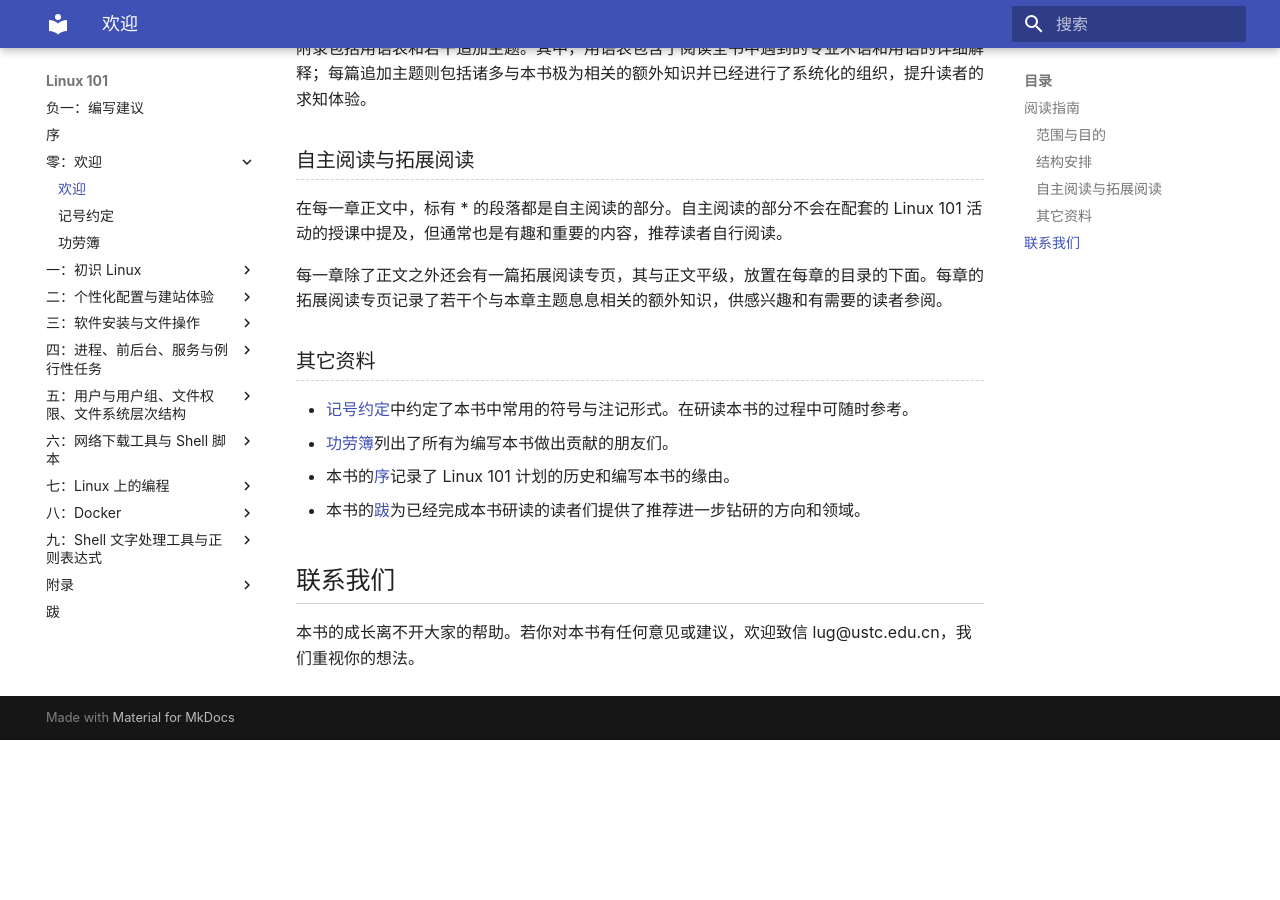
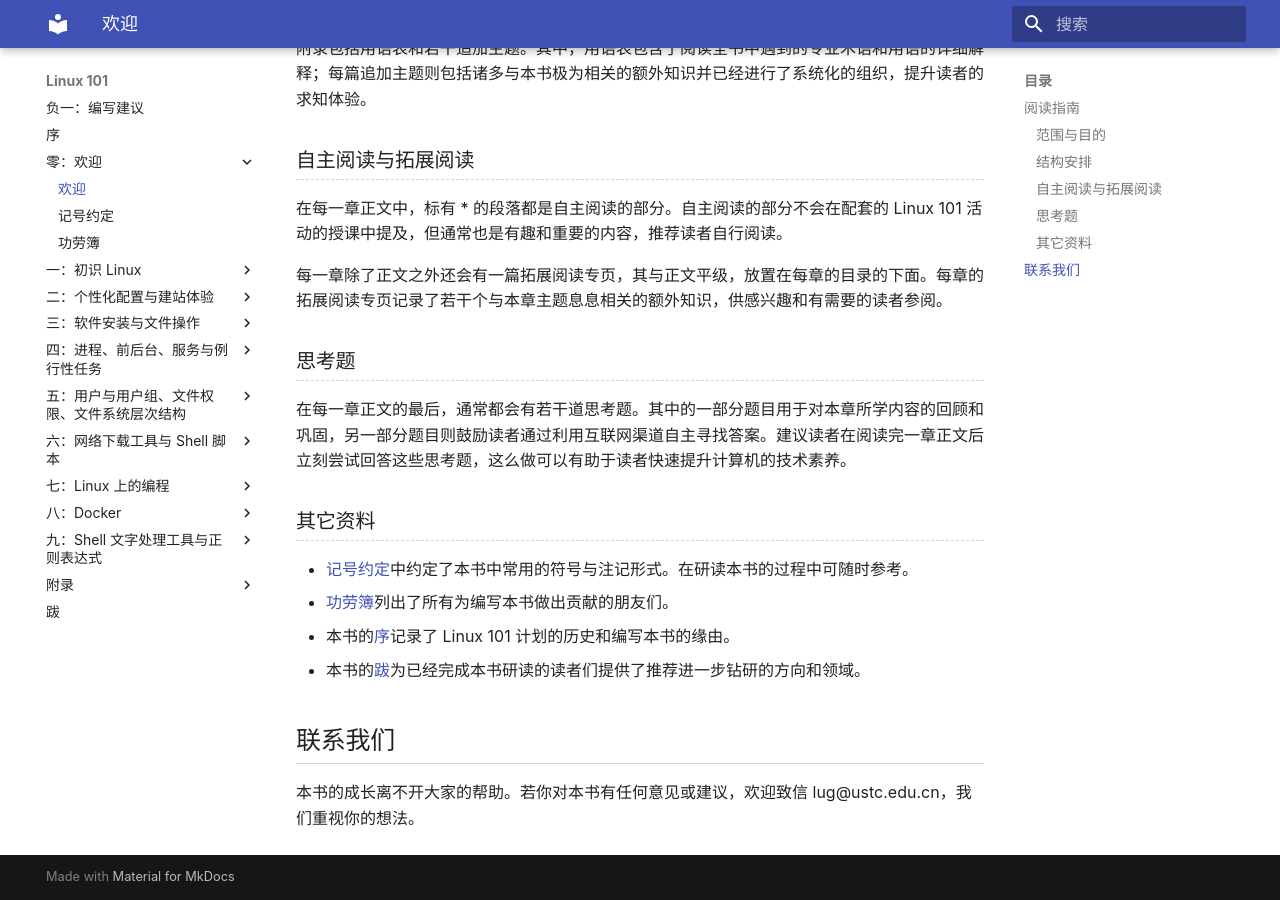
Before and after one commit to ustclug/Linux101-docs, an MkDocs documentation site: the page built from docs/index.md, in a window 1280 px wide and 900 px high, scrolled down 1393 px. Built offline with MkDocs 1.6.1 and Material for MkDocs 9.7.7, drawn with Linux system fonts in a browser that asks for light colours; before the commit the page ends 2133 px from its top, so only the background shows below that.

Commit message:
add instructions of questions

```diff
--- a/docs/index.md
+++ b/docs/index.md
@@ -44,6 +44,10 @@
 
 每一章除了正文之外还会有一篇拓展阅读专页，其与正文平级，放置在每章的目录的下面。每章的拓展阅读专页记录了若干个与本章主题息息相关的额外知识，供感兴趣和有需要的读者参阅。
 
+### 思考题
+
+在每一章正文的最后，通常都会有若干道思考题。其中的一部分题目用于对本章所学内容的回顾和巩固，另一部分题目则鼓励读者通过利用互联网渠道自主寻找答案。建议读者在阅读完一章正文后立刻尝试回答这些思考题，这么做可以有助于读者快速提升计算机的技术素养。
+
 ### 其它资料
 
 * [记号约定](notation.md)中约定了本书中常用的符号与注记形式。在研读本书的过程中可随时参考。
```
Also changed, not shown: docs/Ch01/1-supplement.md (+2 -0 lines).
